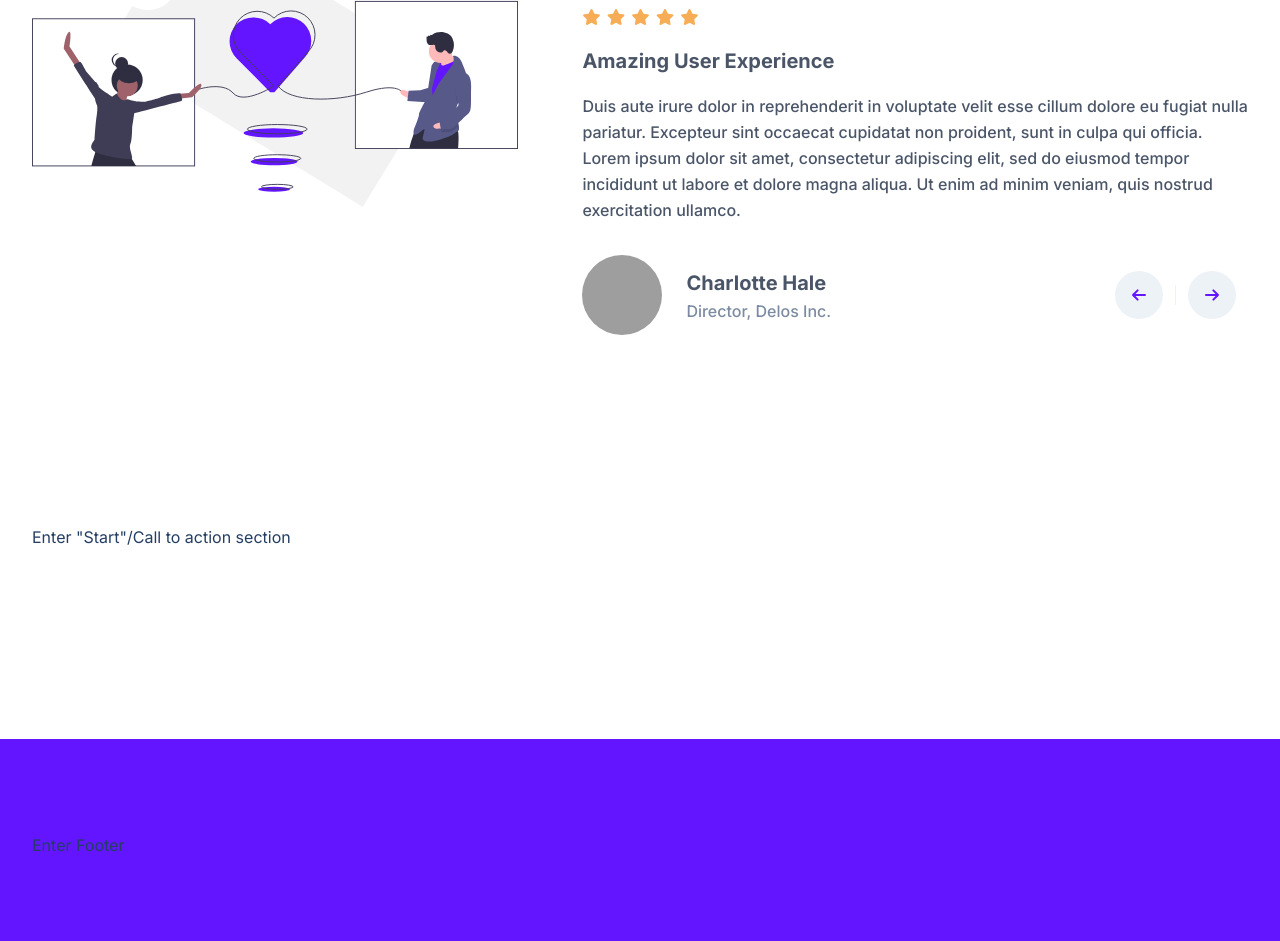
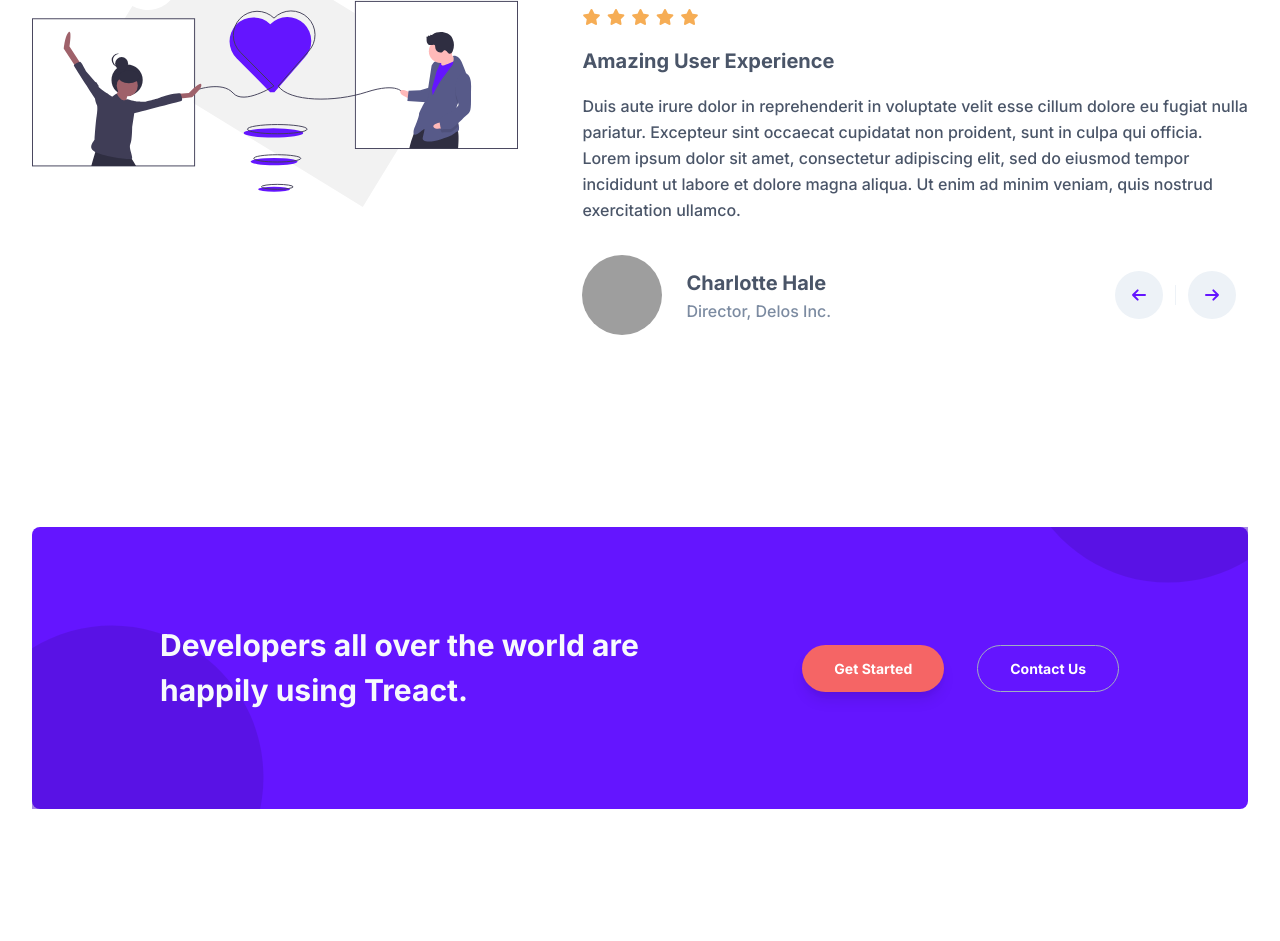
Before and after one commit to ThomasDB07/treact-project-1, a plain HTML site: page index.html in a window 1280 px wide. Shown: the part 5142-6083 px from the top of the page. Drawn offline with Linux system fonts and the light colour scheme; grey boxes are pictures that could not be loaded.

Commit message:
treact project completed through start section

```diff
--- a/index.html
+++ b/index.html
@@ -499,7 +499,27 @@
       <section id="start">
         <div class="container">
           <div class="row">
-            <!--  -->Enter "Start"/Call to action section<!--  -->
+            <svg viewBox="0 0 600 600" class="start__blob--1">
+              <g transform="translate(300,300)">
+                <path d="M153.6,-239C199.1,-209.8,236,-167.2,258.4,-118C280.9,-68.9,288.9,-13.1,281.2,40.4C273.5,93.9,250.1,145.2,214.7,186.1C179.3,226.9,131.9,257.4,80,272.6C28.2,287.8,-28.2,287.8,-80,272.6C-131.9,257.4,-179.3,226.9,-214.7,186.1C-250.1,145.2,-273.5,93.9,-281.2,40.4C-288.9,-13.1,-280.9,-68.9,-258.4,-118C-236,-167.2,-199.1,-209.8,-153.6,-239C-108.1,-268.3,-54.1,-284.1,0,-284.1C54.1,-284.1,108.1,-268.3,153.6,-239Z" fill="rgb(80,17,204)"></path>
+              </g>
+            </svg>
+            <svg viewBox="0 0 600 600" class="start__blob--2">
+              <g transform="translate(300,300)">
+                <path d="M153.6,-239C199.1,-209.8,236,-167.2,258.4,-118C280.9,-68.9,288.9,-13.1,281.2,40.4C273.5,93.9,250.1,145.2,214.7,186.1C179.3,226.9,131.9,257.4,80,272.6C28.2,287.8,-28.2,287.8,-80,272.6C-131.9,257.4,-179.3,226.9,-214.7,186.1C-250.1,145.2,-273.5,93.9,-281.2,40.4C-288.9,-13.1,-280.9,-68.9,-258.4,-118C-236,-167.2,-199.1,-209.8,-153.6,-239C-108.1,-268.3,-54.1,-284.1,0,-284.1C54.1,-284.1,108.1,-268.3,153.6,-239Z" fill="rgb(80,17,204)"></path>
+              </g>
+            </svg>
+            <div class="start__container">
+              <div class="start__row">
+                <div class="start__title">
+                  Developers all over the world are happily using Treact.
+                </div>
+                <div class="start__buttons">
+                  <button class="start__button btn">Get Started</button>
+                  <button class="start__button btn">Contact Us</button>
+                </div>
+              </div>
+            </div>
           </div>
         </div>
       </section>
--- a/style.css
+++ b/style.css
@@ -1389,6 +1389,7 @@
   d: path("M 14 5 l 7 7 m 0 0 l -7 7 m 7 -7 H 3");
 }
 
+
 /*
 
 START / CALL TO ACTION ↓
@@ -1401,6 +1402,122 @@
     position: relative;
     overflow: hidden;
 }
+
+.row {
+  width: 100%;
+  max-width: 1280px;
+  margin: 0 auto;
+}
+
+.start__blob--1 {
+  position: absolute;
+  bottom: 0px;
+  left: 0px;
+  height: 20rem;
+  width: 20rem;
+  transform: translate(-5rem, 8rem);
+  color: rgb(80 17 204);
+  opacity: 0.5;
+}
+
+element attributes style {
+  transform: translate(300px, 300px);
+}
+
+element attributes style {
+  d: path("M 153.6 -239 C 199.1 -209.8 236 -167.2 258.4 -118 C 280.9 -68.9 288.9 -13.1 281.2 40.4 C 273.5 93.9 250.1 145.2 214.7 186.1 C 179.3 226.9 131.9 257.4 80 272.6 C 28.2 287.8 -28.2 287.8 -80 272.6 C -131.9 257.4 -179.3 226.9 -214.7 186.1 C -250.1 145.2 -273.5 93.9 -281.2 40.4 C -288.9 -13.1 -280.9 -68.9 -258.4 -118 C -236 -167.2 -199.1 -209.8 -153.6 -239 C -108.1 -268.3 -54.1 -284.1 0 -284.1 C 54.1 -284.1 108.1 -268.3 153.6 -239 Z");
+  fill: rgb(80, 17, 204);
+}
+
+.start__blob--2 {
+  position: absolute;
+  top: 0px;
+  right: 0px;
+  height: 20rem;
+  width: 20rem;
+  transform: translate(5rem, -16rem);
+  color: rgb(80 17 204);
+  opacity: 0.5;
+}
+
+element attributes style {
+  transform: translate(300px, 300px);
+}
+
+.start__container {
+  padding: 96px 0;
+  width: 100%;
+  background-color: rgb(100, 21, 255);
+  border-radius: 8px;
+  display: flex;
+  justify-content: center;
+  align-items: center;
+}
+
+.start__row {
+  width: 100%;
+  margin: 0 auto;
+  max-width: 1024px;
+  padding: 0 32px;
+  display: flex;
+  justify-content: center;
+  align-items: center;
+}
+
+.start__title {
+  color: #f7fafc;
+  font-size: 30px;
+  font-weight: 700;
+  line-height: 1.5;
+  z-index: 2;
+}
+
+.start__title, .start__buttons {
+  width: 50%;
+}
+
+.start__buttons {
+  display: flex;
+  justify-content: flex-end;
+}
+
+.start__button:nth-child(1) {
+  background: #f56565;
+  box-shadow: rgba(0, 0, 0, 0) 0px 0px 0px 0px, rgba(0, 0, 0, 0) 0px 0px 0px 0px, rgba(0, 0, 0, 0.1) 0px 10px 15px -3px, rgba(0, 0, 0, 0.05) 0px 4px 6px -2px;
+  margin-right: 32px;
+  transition: all 300ms ease;
+}
+
+.start__button {
+  padding: 20px 40px;
+  border-radius: 500px;
+  font-weight: 700;
+  font-size: 16px;
+  color: #f7fafc;
+  line-height: 1.5;
+  letter-spacing: 0.025;
+  margin: 1px;
+  margin-right: 1px;
+  z-index: 2;
+}
+
+.btn {
+  background-color: #6415ff;
+  padding: 12px 32px;
+  border: none;
+  border-radius: 500px;
+  font-size: 14px;
+  color: #fff;
+  font-weight: bold;
+  transition: all 300ms ease;
+  cursor: pointer;
+}
+
+.start__button:nth-child(2) {
+  border: 1px solid rgb(160, 174, 192);
+  transition: all 300ms ease;
+}
+
 
 
 /*
```
